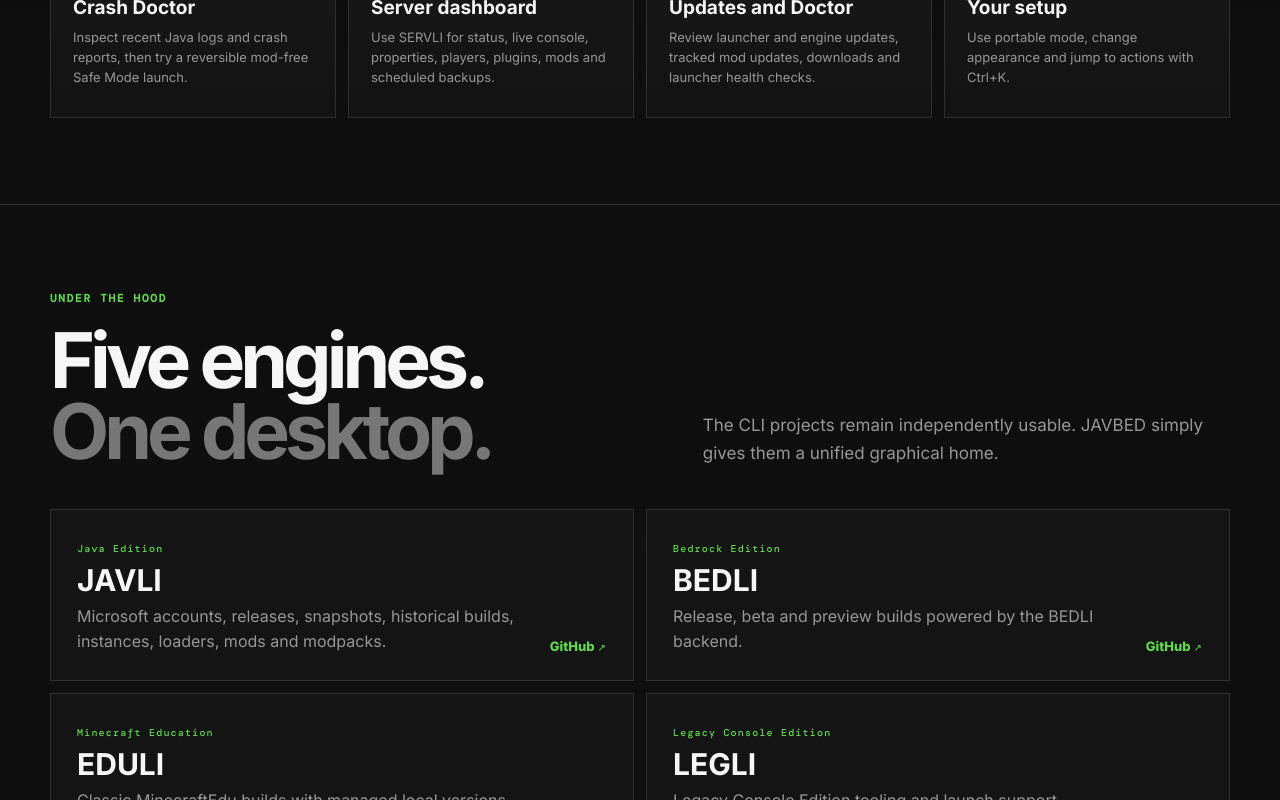
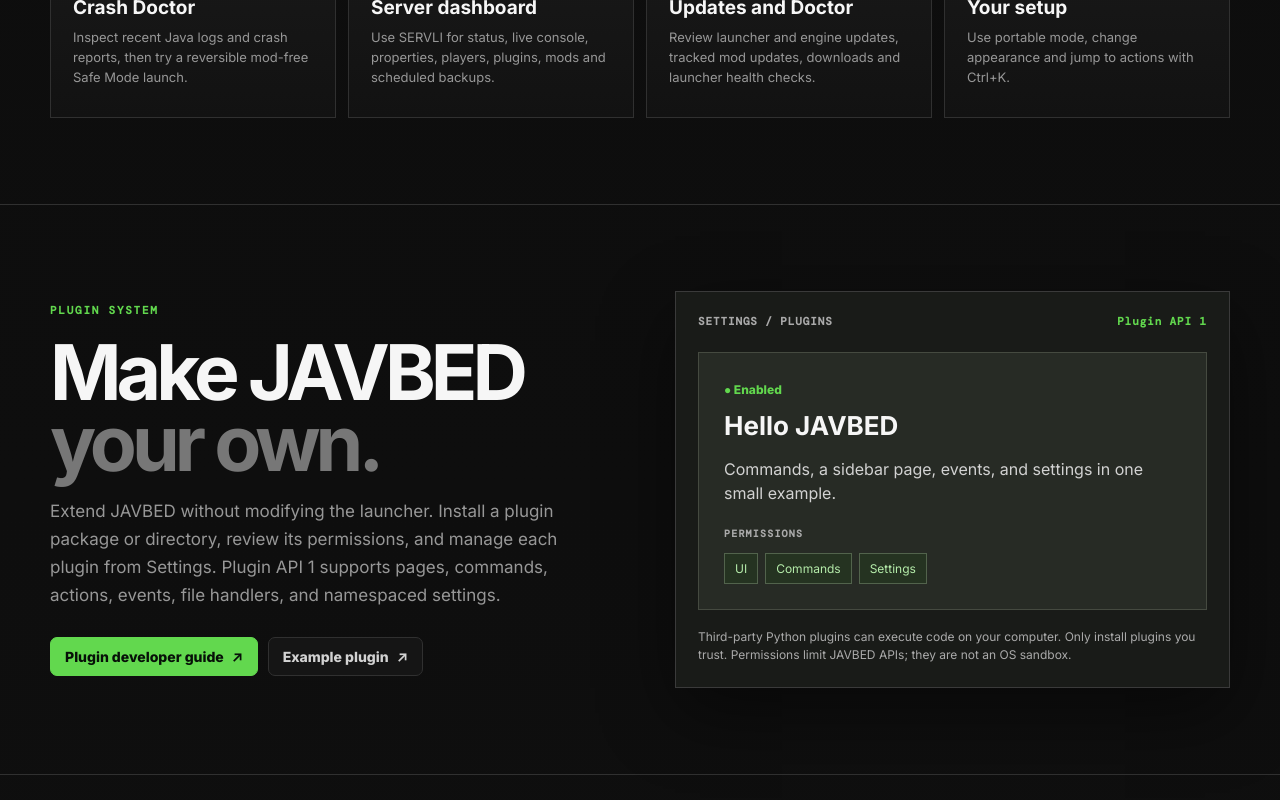
Before and after one commit to JAVBED/JAVBED.github.io, a React (Vite) app: page / in a window 1280 px wide. Shown: the part 2000-2800 px from the top of the page. Built offline with nearby package versions, Linux system fonts and the light colour scheme.

Commit message:
Add Plugins section to JAVBED website
Co-authored-by: thirstnrokwoll <healthyharvestlife@pm.me>

```diff
--- a/src/main.jsx
+++ b/src/main.jsx
@@ -32,6 +32,7 @@
         <div className="links">
           <a href="#launcher">Launcher</a>
           <a href="#features">Features</a>
+          <a href="#plugins">Plugins</a>
           <a href="#engines">Engines</a>
           <a href="https://github.com/JAVBED">GitHub ↗</a>
         </div>
@@ -94,6 +95,31 @@
         </div>
       </section>
 
+      <section id="plugins">
+        <div className="shell pluginSplit">
+          <div>
+            <div className="label">PLUGIN SYSTEM</div>
+            <h2>Make JAVBED<br/><em>your own.</em></h2>
+            <p>Extend JAVBED without modifying the launcher. Install a plugin package or directory, review its permissions, and manage each plugin from Settings. Plugin API 1 supports pages, commands, actions, events, file handlers, and namespaced settings.</p>
+            <div className="actions">
+              <a className="btn primary" href="https://github.com/JAVBED/javbed/blob/main/docs/plugins/README.md">Plugin developer guide <Arrow/></a>
+              <a className="btn secondary" href="https://github.com/JAVBED/javbed/tree/main/examples/plugins/hello-javbed">Example plugin <Arrow/></a>
+            </div>
+          </div>
+          <div className="pluginPanel">
+            <div className="pluginPanelTop"><span>SETTINGS / PLUGINS</span><b>Plugin API 1</b></div>
+            <div className="pluginPanelCard">
+              <span className="pluginStatus">● Enabled</span>
+              <h3>Hello JAVBED</h3>
+              <p>Commands, a sidebar page, events, and settings in one small example.</p>
+              <small>PERMISSIONS</small>
+              <div className="pluginPills"><span>UI</span><span>Commands</span><span>Settings</span></div>
+            </div>
+            <p className="pluginCaution">Third-party Python plugins can execute code on your computer. Only install plugins you trust. Permissions limit JAVBED APIs; they are not an OS sandbox.</p>
+          </div>
+        </div>
+      </section>
+
       <section id="engines">
         <div className="shell">
           <div className="label">UNDER THE HOOD</div>
```
Also changed, not shown: src/style.css, 1 other file (tests, documents, lock files or other folders).
